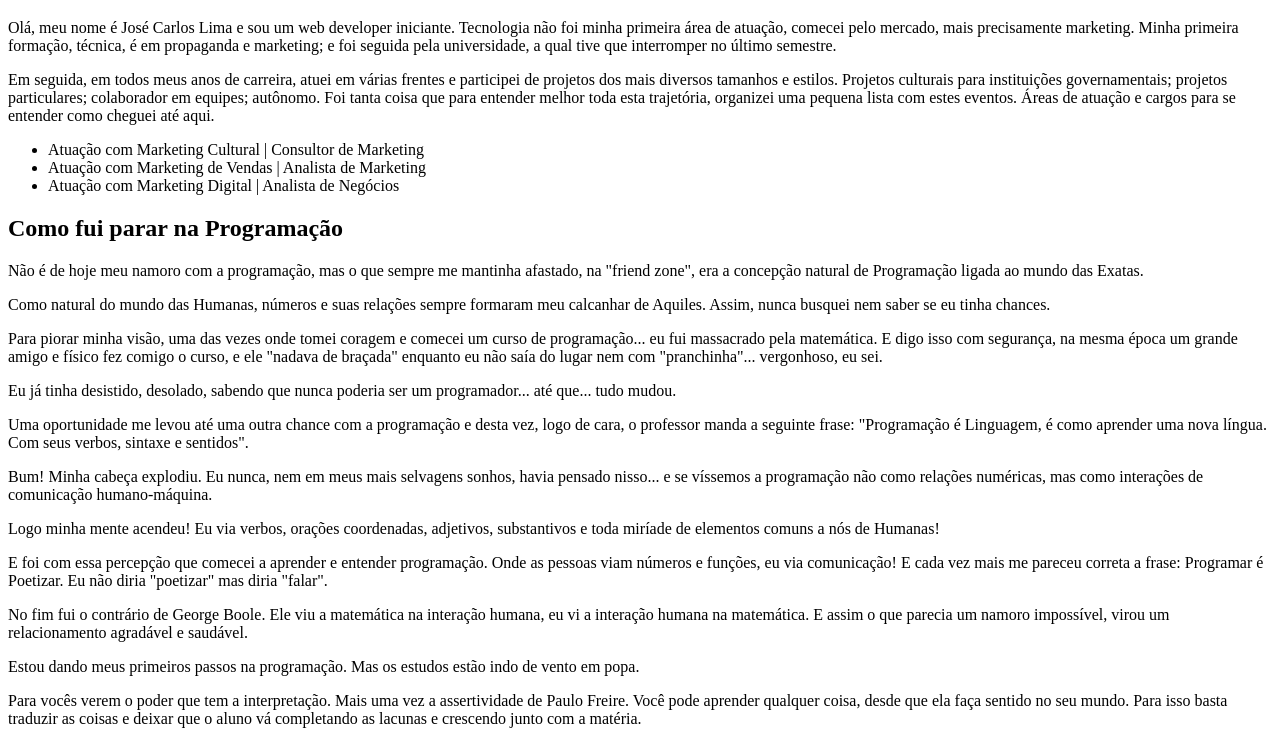
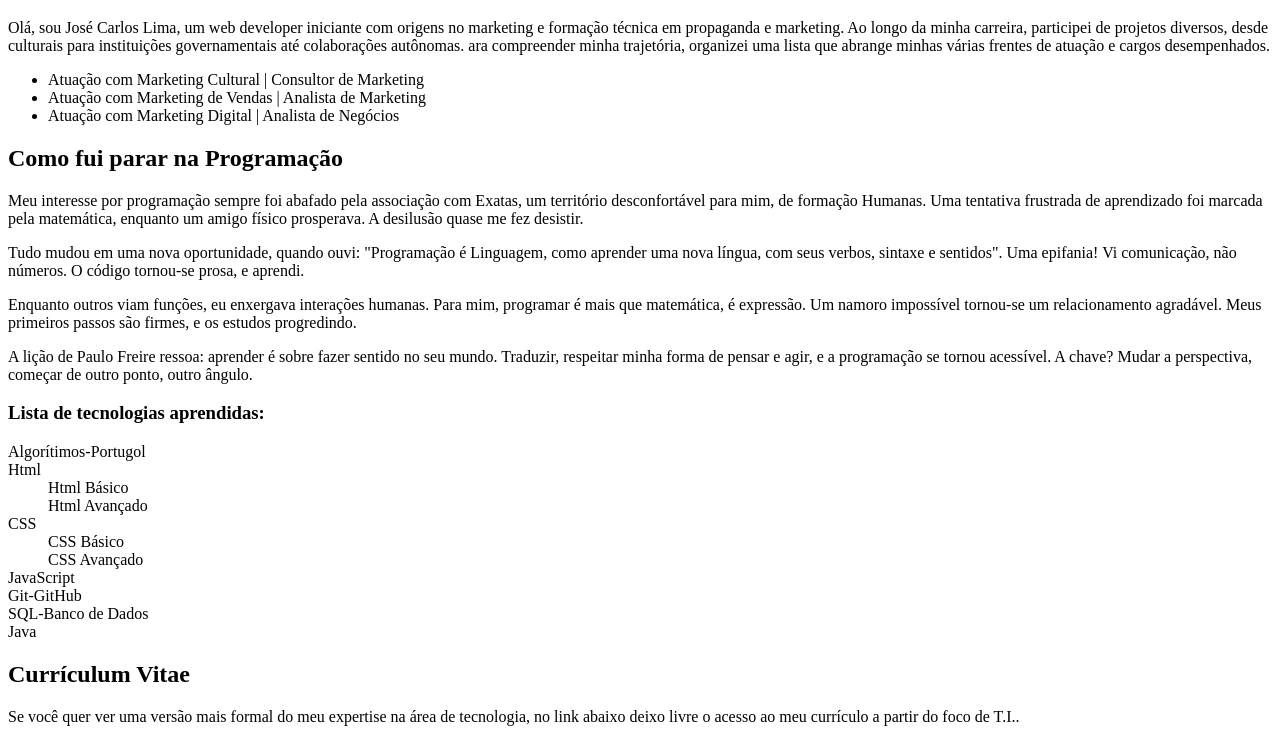
Before and after one commit to josecarloslima/Projeto-Portfolio, a plain HTML site: page DadosPessoais.html in a window 1280 px wide. Shown: the part 651-1390 px from the top of the page. Drawn offline with Linux system fonts and the light colour scheme.

Commit message:
Ajustes nos textos
Tornando os textos mais concisos.

```diff
--- a/DadosPessoais.html
+++ b/DadosPessoais.html
@@ -35,8 +35,7 @@
         <header>
             <h1>Apresentação</h1>
         </header>
-        <p>Olá, meu nome é José Carlos Lima e sou um web developer iniciante. Tecnologia não foi minha primeira área de atuação, comecei pelo mercado, mais precisamente marketing. Minha primeira formação, técnica, é em propaganda e marketing; e foi seguida pela universidade, a qual tive que interromper no último semestre.</p>
-        <p>Em seguida, em todos meus anos de carreira, atuei em várias frentes e participei de projetos dos mais diversos tamanhos e estilos. Projetos culturais para instituições governamentais; projetos particulares; colaborador em equipes; autônomo. Foi tanta coisa que para entender melhor toda esta trajetória, organizei uma pequena lista com estes eventos. Áreas de atuação e cargos para se entender como cheguei até aqui.</p>
+        <p>Olá, sou José Carlos Lima, um web developer iniciante com origens no marketing e formação técnica em propaganda e marketing. Ao longo da minha carreira, participei de projetos diversos, desde culturais para instituições governamentais até colaborações autônomas. ara compreender minha trajetória, organizei uma lista que abrange minhas várias frentes de atuação e cargos desempenhados.</p>
 
         <!--UL listas desordenadas-->
         <ul>
@@ -52,19 +51,10 @@
         <header>
             <h2>Como fui parar na Programação</h2>
         </header>
-        <p>Não é de hoje meu namoro com a programação, mas o que sempre me mantinha afastado, na "friend zone", era a concepção natural de Programação ligada ao mundo das Exatas.</p>
-        <p>Como natural do mundo das Humanas, números e suas relações sempre formaram meu calcanhar de Aquiles. Assim, nunca busquei nem saber se eu tinha chances.</p>
-        <p>Para piorar minha visão, uma das vezes onde tomei coragem e comecei um curso de programação... eu fui massacrado pela matemática. E digo isso com segurança, na mesma época um grande amigo e físico fez comigo o curso, e ele "nadava de braçada" enquanto eu não saía do lugar nem com "pranchinha"... vergonhoso, eu sei.</p>
-        <p>Eu já tinha desistido, desolado, sabendo que nunca poderia ser um programador... até que... tudo mudou.</p>
-        <p>Uma oportunidade me levou até uma outra chance com a programação e desta vez, logo de cara, o professor manda a seguinte frase: "Programação é Linguagem, é como aprender uma nova língua. Com seus verbos, sintaxe e sentidos".</p>
-        <p>Bum! Minha cabeça explodiu. Eu nunca, nem em meus mais selvagens sonhos, havia pensado nisso... e se víssemos a programação não como relações numéricas, mas como interações de comunicação humano-máquina.</p>
-        <p>Logo minha mente acendeu! Eu via verbos, orações coordenadas, adjetivos, substantivos e toda miríade de elementos comuns a nós de Humanas!</p>
-        <p>E foi com essa percepção que comecei a aprender e entender programação. Onde as pessoas viam números e funções, eu via comunicação! E cada vez mais me pareceu correta a frase: Programar é Poetizar. Eu não diria "poetizar" mas diria "falar".</p>
-        <p>No fim fui o contrário de George Boole. Ele viu a matemática na interação humana, eu vi a interação humana na matemática. E assim o que parecia um namoro impossível, virou um relacionamento agradável e saudável.</p>
-        <p>Estou dando meus primeiros passos na programação. Mas os estudos estão indo de vento em popa.</p>
-        <p>Para vocês verem o poder que tem a interpretação. Mais uma vez a assertividade de Paulo Freire. Você pode aprender qualquer coisa, desde que ela faça sentido no seu mundo. Para isso basta traduzir as coisas e deixar que o aluno vá completando as lacunas e crescendo junto com a matéria.</p>
-        <p>Eu jamais conseguiria aprender a programar pensando como um filho da Exatas, não é quem sou, sou cria da Humanas, e me explicando programação respeitando meu conhecimento, minha forma de pensar e agir, eu aprendi o que me parecia impossível.</p>
-        <p>Às vezes tudo que precisamos fazer é perverter a forma de olhar, não pensar "fora da caixa" mas deixar ela pra lá, e começar de outro ponto, outro ângulo.</p>
+        <p>Meu interesse por programação sempre foi abafado pela associação com Exatas, um território desconfortável para mim, de formação Humanas. Uma tentativa frustrada de aprendizado foi marcada pela matemática, enquanto um amigo físico prosperava. A desilusão quase me fez desistir.</p>
+        <p>Tudo mudou em uma nova oportunidade, quando ouvi: "Programação é Linguagem, como aprender uma nova língua, com seus verbos, sintaxe e sentidos". Uma epifania! Vi comunicação, não números. O código tornou-se prosa, e aprendi.</p>
+        <p>Enquanto outros viam funções, eu enxergava interações humanas. Para mim, programar é mais que matemática, é expressão. Um namoro impossível tornou-se um relacionamento agradável. Meus primeiros passos são firmes, e os estudos progredindo.</p>
+        <p>A lição de Paulo Freire ressoa: aprender é sobre fazer sentido no seu mundo. Traduzir, respeitar minha forma de pensar e agir, e a programação se tornou acessível. A chave? Mudar a perspectiva, começar de outro ponto, outro ângulo.</p>
 
         <!--DL lista por definição-->
         <dl>
```
Also changed, not shown: PerfilProfissional.html (+4 -6 lines).
